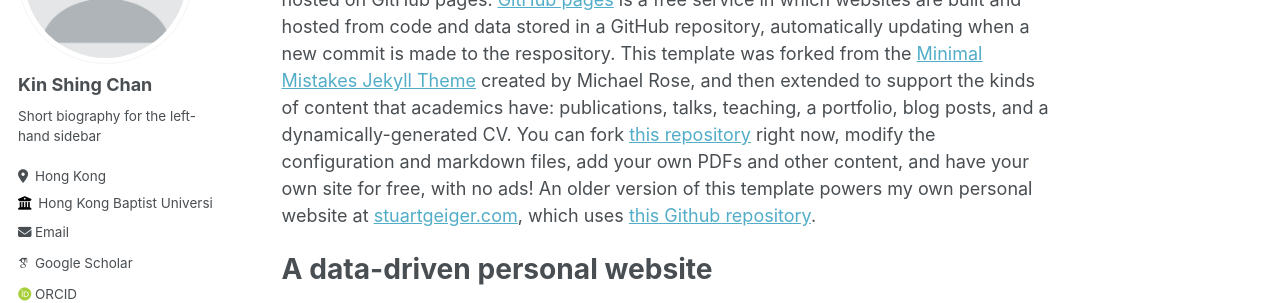
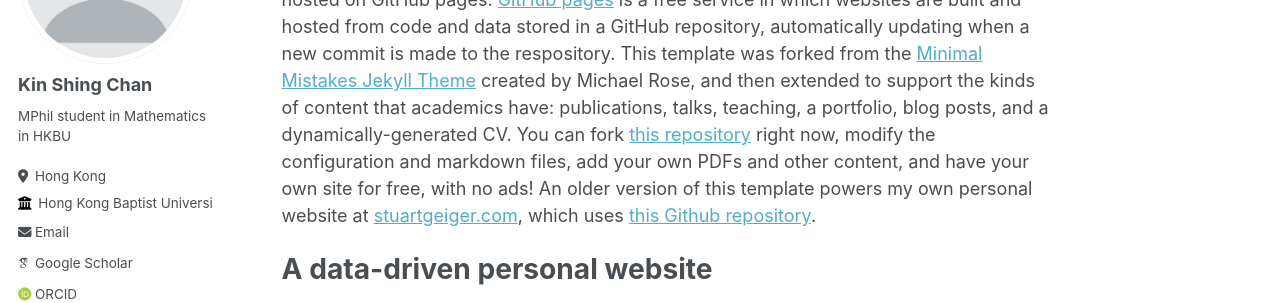
Before and after one commit to kschan987/ks3, a Jekyll site: the page built from _pages/about.md, in a window 1280 px wide. Shown: the part 217-520 px from the top of the page. Built offline with Jekyll 4.4.1, drawn with Linux system fonts in a browser that asks for light colours; some web fonts are replaced.

Commit message:
Update _config.yml

```diff
--- a/_config.yml
+++ b/_config.yml
@@ -8,10 +8,10 @@
 
 # Basic Site Settings
 locale                   : "en-US"
-title                    : "KS CHAN"
+title                    : KS CHAN
 title_separator          : "-"
-name                     : "Kin Shing CHAN"
-description              : "MPhil student in Mathematics in Hong Kong Baptist University"
+name                     : Kin Shing CHAN
+description              : MPhil student in Mathematics in HKBU
 url                      : https://academicpages.github.io # the base hostname & protocol for your site e.g. "https://mmistakes.github.io"
 baseurl                  : "" # the subpath of your site, e.g. "/blog"
 repository               : "academicpages/academicpages.github.io"
@@ -23,12 +23,11 @@ author:
   # Biographic information
   avatar           : "profile.png"
   name             : Kin Shing Chan
-  pronouns         : # example: "she/her"
-  bio              : "Short biography for the left-hand sidebar"
+  bio              : MPhil student in Mathematics in HKBU
   location         : Hong Kong
-  employer         : "Hong Kong Baptist University"
+  employer         : Hong Kong Baptist University
   uri              : # URL
-  email            : "none@example.org"
+  email            : henrychan759bb@gmail.com
 
   # Academic websites
   arxiv            : # URL - Update with the correct link to your profile
```
